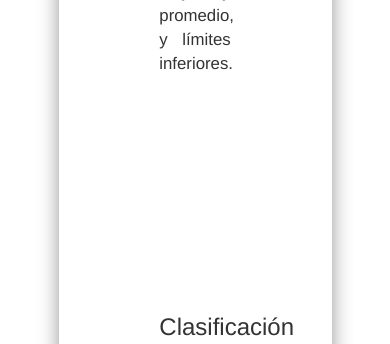
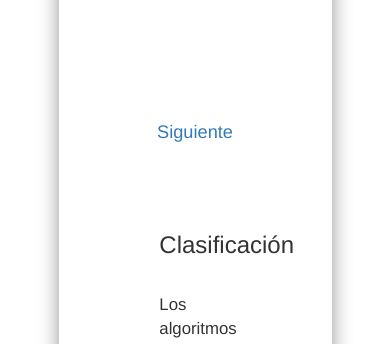
Before and after one commit to FEZR85/TIES-OUT, a PHP site: page /formularios/curso2.php in a window 390 px wide. Shown: the part 4937-5281 px from the top of the page. Run offline with PHP 8.4, Linux system fonts and the light colour scheme; some libraries are stand-ins or nearby versions.

Commit message:
Ocultar aside y mostrar opción siguiente

```diff
--- a/css/curso1.css
+++ b/css/curso1.css
@@ -76,3 +76,18 @@ h1 {
 #temas{
    text-align: left;
 }
+
+.siguiente{
+   display: none;
+   font-size: 1.3em;
+}
+
+@media screen and (max-width:768px){
+   #inscribete{
+      display: none;
+   }
+
+   .siguiente{
+      display: block;
+   }
+}
--- a/formularios/curso2.php
+++ b/formularios/curso2.php
@@ -54,10 +54,10 @@
 					<p  align="justify">
 						Desde los comienzos de la computación, el problema del ordenamiento ha atraído gran cantidad de investigación, tal vez debido a la complejidad de resolverlo eficientemente a pesar de su planteamiento simple y familiar. Por ejemplo, BubbleSort fue analizado desde 1956. Aunque muchos puedan considerarlo un problema resuelto, nuevos y útiles algoritmos de ordenamiento se siguen inventado hasta el día de hoy (por ejemplo, el ordenamiento de biblioteca se publicó por primera vez en el 2004).</br>
 						Los algoritmos de ordenamiento son comunes en las clases introductorias a la computación, donde la abundancia de algoritmos para el problema proporciona una gentil introducción a la variedad de conceptos núcleo de los algoritmos, como notación de O mayúscula, algoritmos divide y vencerás, estructuras de datos, análisis de los casos peor, mejor, y promedio, y límites inferiores.
-					</p></br>
+					</p>
 
 				</section>
-
+				<a href="#clasificacion" class="siguiente text-center" >Siguiente</a>
 				<section class="separador"></section>
 
 				<section id="clasificacion" class="contenido">
@@ -91,12 +91,13 @@
 						<ul>
 							<li align="justify">Complejidad computacional (peor caso, caso promedio y mejor caso) en términos de n, el tamaño de la lista o arreglo. Para esto se usa el concepto de orden de una función y se usa la notación O(n). El mejor comportamiento para ordenar (si no se aprovecha la estructura de las claves) es O(n log n). Los algoritmos más simples son cuadráticos, es decir O(n²). Los algoritmos que aprovechan la estructura de las claves de ordenamiento (p. ej. bucket sort) pueden ordenar en O(kn) donde k es el tamaño del espacio de claves. Como dicho tamaño es conocido a priori, se puede decir que estos algoritmos tienen un desempeño lineal, es decir O(n).</li>
 							<li align="justify">Uso de memoria y otros recursos computacionales. También se usa la notación O(n).</li>
-						</ul></br>
+						</ul>
 
 					</div>
 
 
 				</section>
+				<a href="#estabilidad" class="siguiente text-center" >Siguiente</a>
 
 				<section id="estabilidad" class="contenido">
 
@@ -118,7 +119,7 @@
 						Pellentesque quis malesuada dui. Fusce pellentesque suscipit felis, sed fermentum magna sagittis nec. Maecenas diam mi, accumsan vel ullamcorper non, blandit id turpis. Etiam malesuada eu sem vitae mattis. Curabitur condimentum mollis eros, nec lacinia sem placerat et. Quisque interdum turpis in felis accumsan, eu ultricies leo elementum. Vivamus non mi enim. Sed gravida fringilla justo.</br></br>
 					</p>
 				</section>
-
+				<a href="#introduccion" class="siguiente text-center" >Arriba</a>
 			</div>
 			<?php include_once('../footerTips.php'); ?>
 		</div>
```
